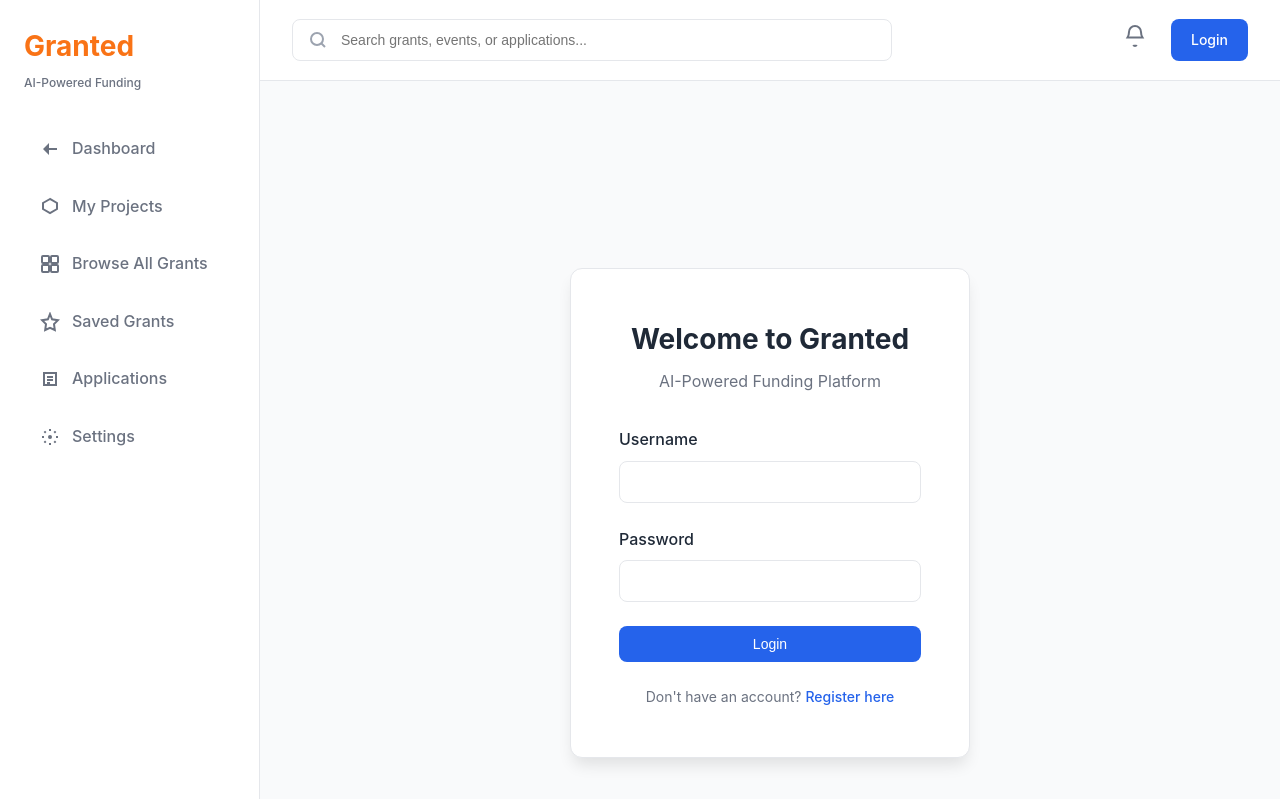
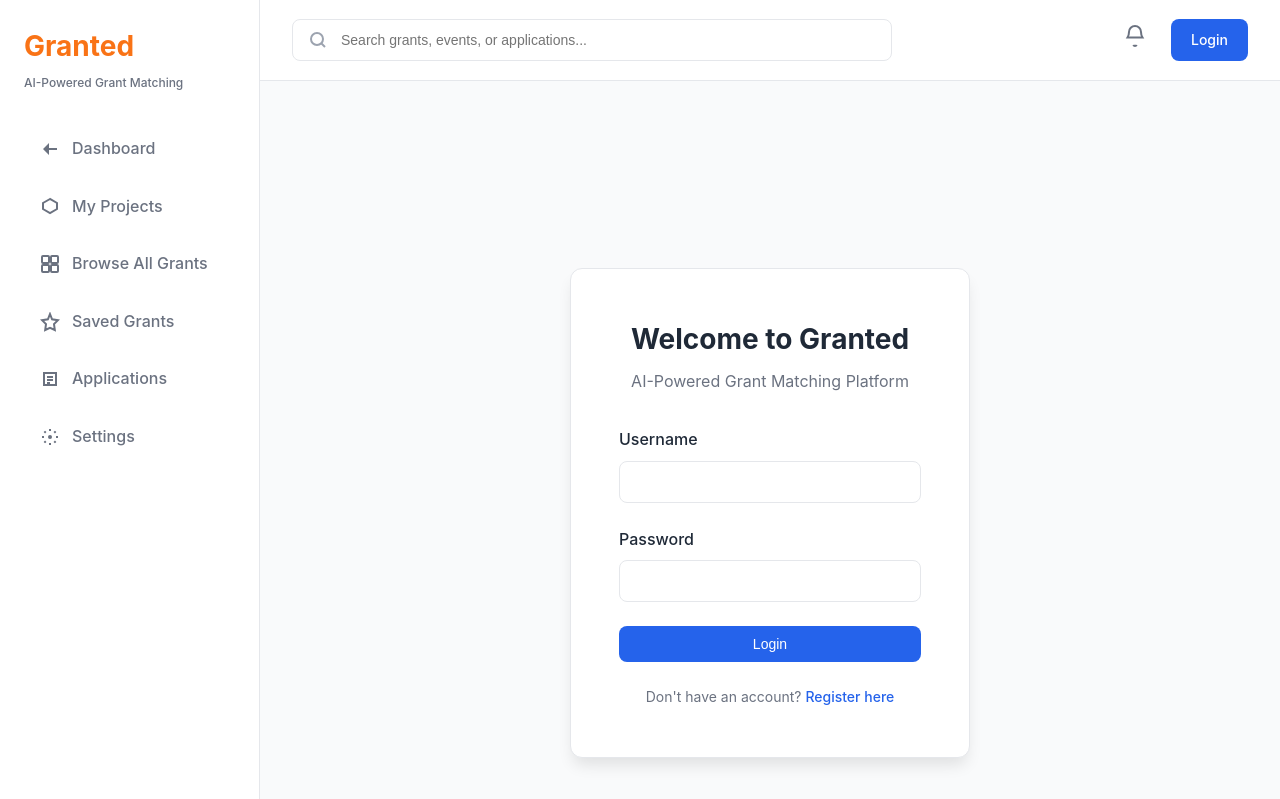
Before and after one commit to chloe472/grantmatch, a Django app: page /login/ in a window 1280 px wide. Shown: the top 799 px of the page. Run offline with Django 5.2, Linux system fonts and the light colour scheme.

Commit message:
change description

```diff
--- a/grantmatchproject/grants/templates/grants/base.html
+++ b/grantmatchproject/grants/templates/grants/base.html
@@ -3,7 +3,7 @@
 <head>
     <meta charset="UTF-8">
     <meta name="viewport" content="width=device-width, initial-scale=1.0">
-    <title>{% block title %}Granted - AI-Powered Funding{% endblock %}</title>
+    <title>{% block title %}Granted - AI-Powered Grant Matching{% endblock %}</title>
     {% load static %}
     <link rel="stylesheet" href="{% static 'css/style.css' %}">
     {% block extra_css %}{% endblock %}
@@ -14,7 +14,7 @@
         <aside class="sidebar">
             <div class="sidebar-header">
                 <h1 class="logo">Granted</h1>
-                <p class="logo-subtitle">AI-Powered Funding</p>
+                <p class="logo-subtitle">AI-Powered Grant Matching</p>
             </div>
             <nav class="sidebar-nav">
                 <a href="{% url 'grants:dashboard' %}" class="nav-item {% if request.resolver_match.url_name == 'dashboard' %}active{% endif %}">
--- a/grantmatchproject/grants/templates/registration/login.html
+++ b/grantmatchproject/grants/templates/registration/login.html
@@ -7,7 +7,7 @@
 <div class="auth-page">
     <div class="auth-container">
         <h1>Welcome to Granted</h1>
-        <p class="auth-subtitle">AI-Powered Funding Platform</p>
+        <p class="auth-subtitle">AI-Powered Grant Matching Platform</p>
 
         <form method="post" class="auth-form">
             {% csrf_token %}
```
Also changed, not shown: grantmatchproject/db.sqlite3.
